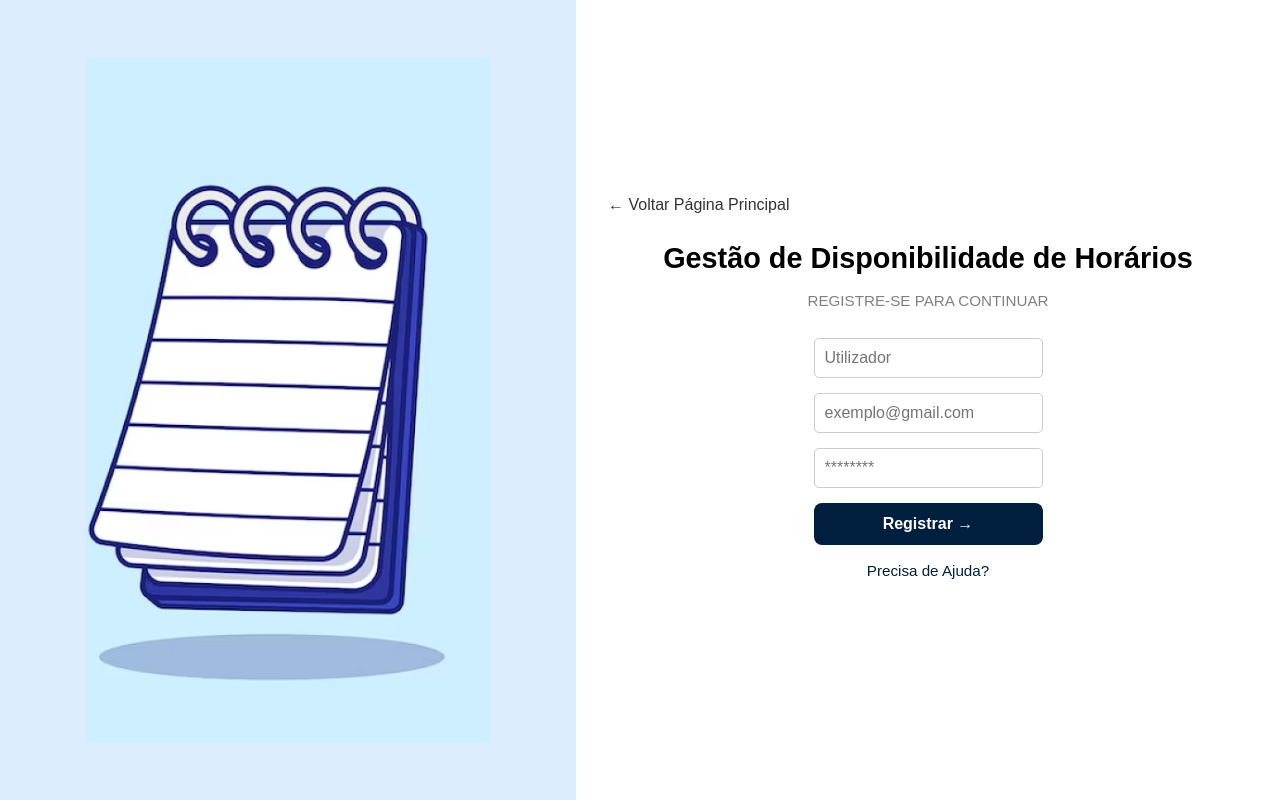
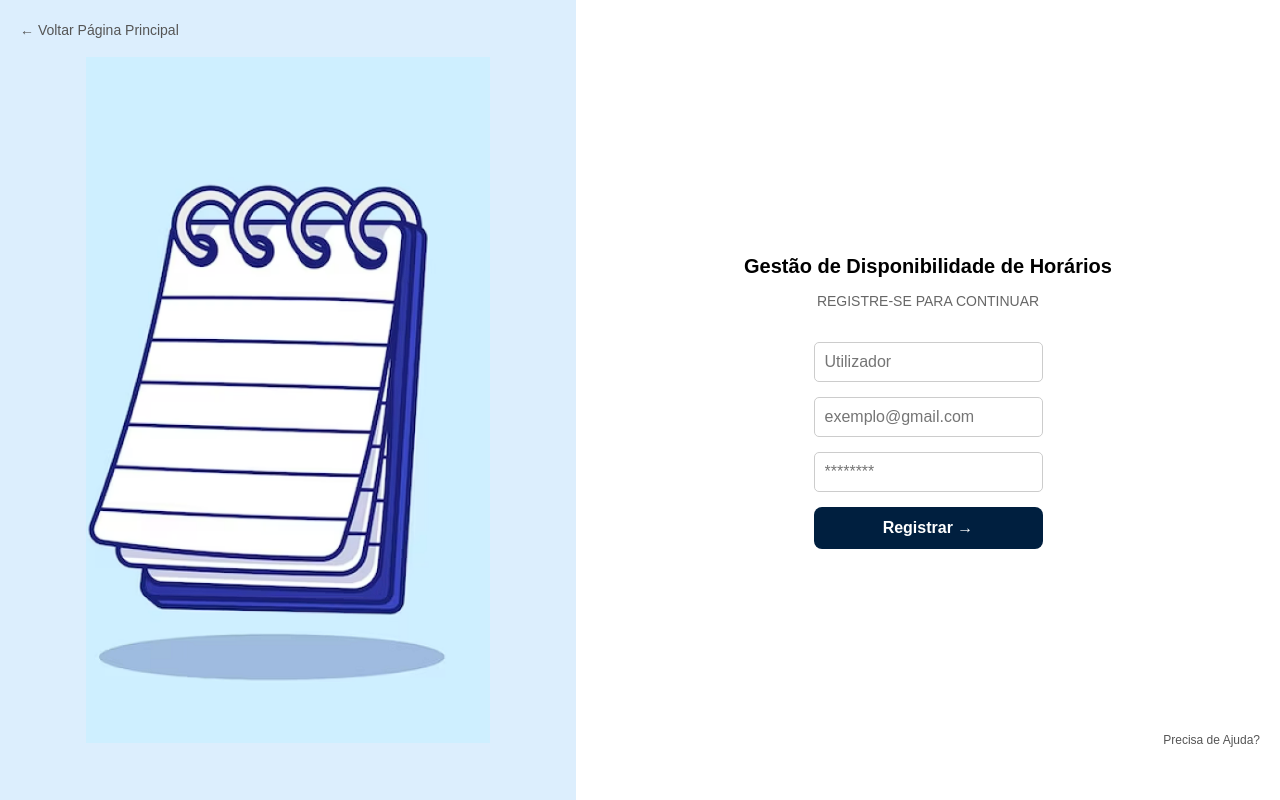
Before and after one commit to brunot37/p017, a React (Vite) app in the folder P017/frontend/: page /Registo in a window 1280 px wide. Built offline with nearby package versions, Linux system fonts and the light colour scheme.

Commit message:
Update Login e Registar

```diff
--- a/P017/frontend/src/main.jsx
+++ b/P017/frontend/src/main.jsx
@@ -4,7 +4,8 @@ import './index.css';
 import App from './App.jsx';
 import { createBrowserRouter, RouterProvider } from 'react-router-dom';
 import Registo from './views/Registo.jsx';
-import Login from './views/Login.jsx'; // Importação do componente Login
+import Login from './views/Login.jsx';
+
 
 const router = createBrowserRouter([
   {
@@ -17,7 +18,7 @@ const router = createBrowserRouter([
   },
   {
     path: "/Login",
-    element: <Login />, // Corrigido e garantido que o componente existe
+    element: <Login />,
   },
 ]);
 
--- a/P017/frontend/src/views/Login.css
+++ b/P017/frontend/src/views/Login.css
@@ -0,0 +1,115 @@
+* {
+    margin: 0;
+    padding: 0;
+    box-sizing: border-box;
+    font-family: 'Arial', sans-serif;
+  }
+
+  body {
+    display: flex;
+    justify-content: center;
+    align-items: center;
+    height: 100vh;
+    background-color: #f8f9fb;
+  }
+
+  .login-container {
+    display: flex;
+    width: 900px;
+    background: white;
+    border-radius: 8px;
+    overflow: hidden;
+    box-shadow: 0 4px 10px rgba(0, 0, 0, 0.1);
+  }
+
+  .login-left {
+    flex: 1;
+    background-color: #eaf3ff;
+    display: flex;
+    align-items: center;
+    justify-content: center;
+    padding: 20px;
+  }
+
+  .login-left img {
+    max-width: 80%;
+    height: auto;
+  }
+
+  .login-right {
+    flex: 1;
+    padding: 40px;
+    display: flex;
+    flex-direction: column;
+    align-items: center;
+    justify-content: center;
+  }
+
+  .back-link {
+    position: absolute;
+    top: 20px;
+    left: 20px;
+    text-decoration: none;
+    color: #555;
+    font-size: 14px;
+  }
+
+  h2 {
+    font-size: 20px;
+    font-weight: bold;
+    margin-bottom: 10px;
+  }
+
+  p {
+    color: #666;
+    font-size: 14px;
+    margin-bottom: 30px;
+  }
+
+  .input-group {
+    width: 100%;
+    margin-bottom: 15px;
+  }
+
+  input {
+    width: 100%;
+    padding: 12px;
+    border: 1px solid #ccc;
+    border-radius: 4px;
+    font-size: 14px;
+  }
+
+  button {
+    width: 100%;
+    padding: 12px;
+    background-color: #002b5c;
+    color: white;
+    border: none;
+    border-radius: 4px;
+    cursor: pointer;
+    font-size: 16px;
+    margin-top: 10px;
+  }
+
+  button:hover {
+    background-color: #001d3d;
+  }
+
+  .forgot-password {
+    margin-top: 15px;
+    font-size: 12px;
+    color: #002b5c;
+    text-decoration: none;
+  }
+
+  .help-link {
+    position: absolute;
+    bottom: 20px;
+    right: 20px;
+  }
+
+  .help-link a {
+    text-decoration: none;
+    font-size: 12px;
+    color: #555;
+  }
--- a/P017/frontend/src/views/Login.jsx
+++ b/P017/frontend/src/views/Login.jsx
@@ -0,0 +1,40 @@
+import React from 'react';
+import './Login.css';
+
+
+function Login() {
+  return (
+    <div className="login-container">
+      <div className="login-left">
+      <img src="/src/assets/LogoAgenda.png" alt="Caderno" className="illustration" />
+      </div>
+
+      <div className="login-right">
+        <a href="#" className="back-link">← Voltar Página Principal</a>
+
+        <h2>Gestão de Disponibilidade de Horários</h2>
+        <p>LOGIN PARA CONTINUAR</p>
+
+        <form>
+          <div className="input-group">
+            <input type="email" placeholder="exemplo@gmail.com" />
+          </div>
+
+          <div className="input-group">
+            <input type="password" placeholder="********" />
+          </div>
+
+          <button type="submit">Login →</button>
+        </form>
+
+        <a href="#" className="forgot-password">Esqueceu a sua password?</a>
+
+        <div className="help-link">
+          <a href="#">❔ Precisa de Ajuda?</a>
+        </div>
+      </div>
+    </div>
+  );
+}
+
+export default Login;
--- a/P017/frontend/src/views/Registo.css
+++ b/P017/frontend/src/views/Registo.css
@@ -1,4 +1,4 @@
-/* Reset básico */
+
 * {
     margin: 0;
     padding: 0;
```
